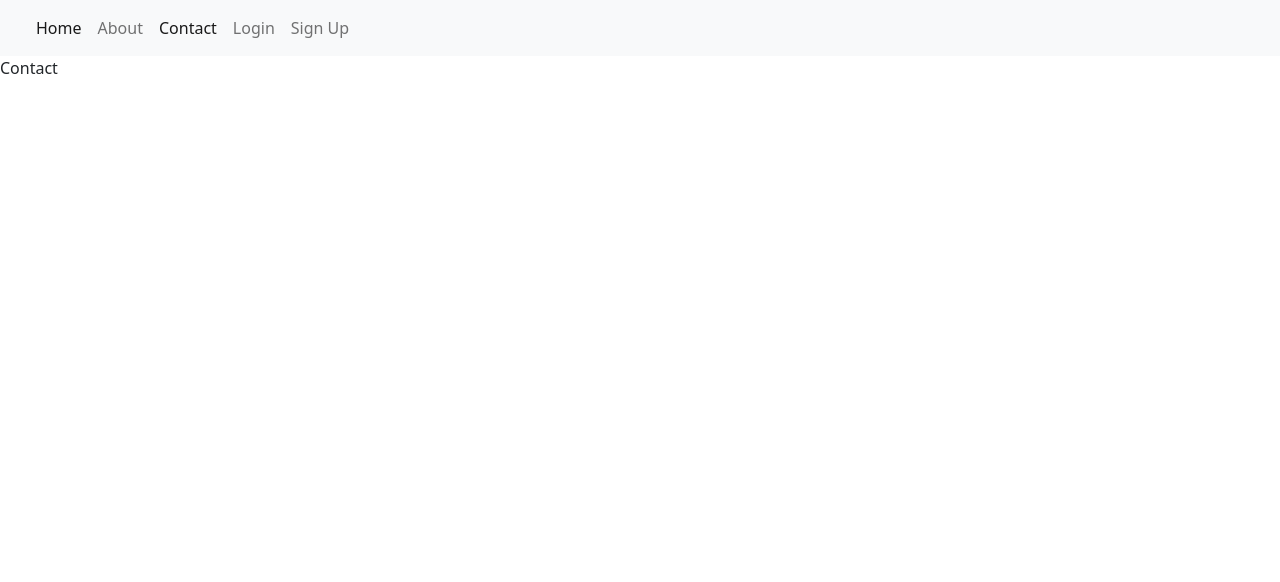
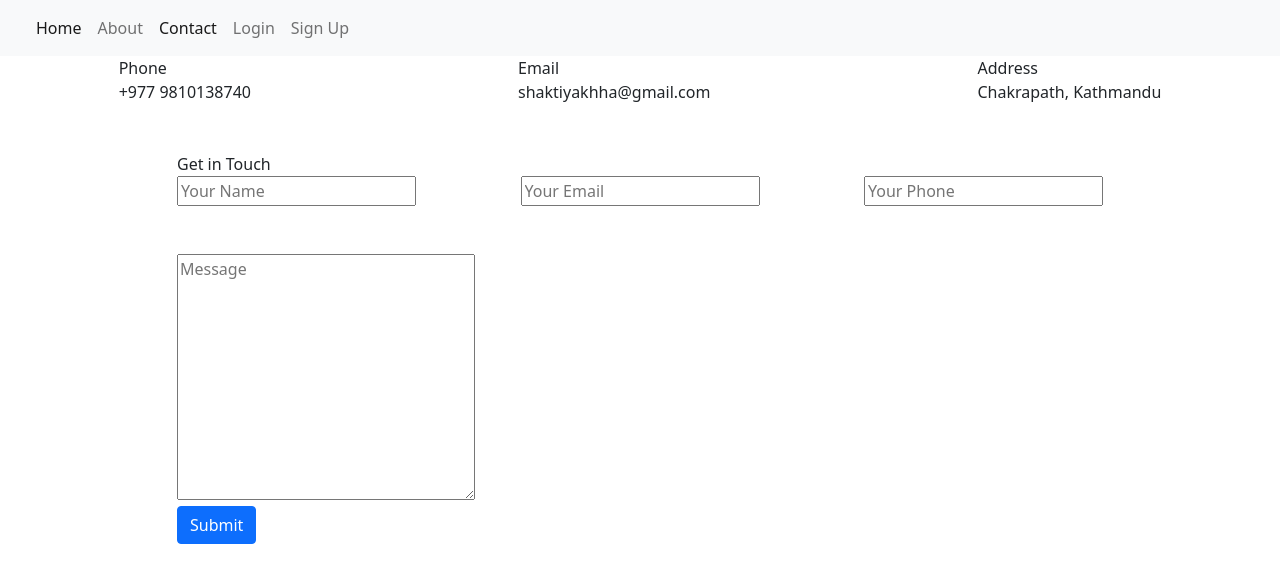
Before and after one commit to shaktidewan/MERN-Project, a React (Create React App) app in the folder client/: page /contact in a window 1280 px wide. Shown: the top 582 px of the page. Built offline with nearby package versions, Linux system fonts and the light colour scheme.

Commit message:
Contact Page UI

```diff
--- a/client/src/components/about.js
+++ b/client/src/components/about.js
@@ -1,9 +1,11 @@
-import React from 'react'
+import React from "react";
 
 const About = () => {
   return (
-    <div>About</div>
-  )
-}
+    <>
+     ABOUT
+    </>
+  );
+};
 
-export default About
+export default About;
--- a/client/src/components/contact.js
+++ b/client/src/components/contact.js
@@ -1,9 +1,85 @@
-import React from 'react'
+import React from "react";
 
 const Contact = () => {
   return (
-    <div>Contact</div>
-  )
-}
+    <>
+      <div className="contact_info">
+        <div className="container-fluid">
+          <div className="row">
+            <div className="col-lg-10 offset-lg-1 d-flex justify-content-between">
+              <div className="contact_info_item d-flex justify-content-start align-items-center">
+                {/* <img/> */}
+                <div className="contact_info_content">
+                  <div className="contact_info_title">Phone</div>
+                  <div className="contact-info_text">+977 9810138740</div>
+                </div>
+              </div>
+              <div className="contact_info_item d-flex justify-content-start align-items-center">
+                {/* <img/> */}
+                <div className="contact_info_content">
+                  <div className="contact_info_title">Email</div>
+                  <div className="contact-info_text">
+                    shaktiyakhha@gmail.com
+                  </div>
+                </div>
+              </div>
+              <div className="contact_info_item d-flex justify-content-start align-items-center">
+                {/* <img/> */}
+                <div className="contact_info_content">
+                  <div className="contact_info_title">Address</div>
+                  <div className="contact-info_text">Chakrapath, Kathmandu</div>
+                </div>
+              </div>
+            </div>
+          </div>
+        </div>
+      </div>
+      {/* FORM for contact   */}
+      <div className="contact_form" style={{ backgroundColor: "white" }}>
+        <div className="container">
+          <div className="row">
+            <div className="col-lg-10 offset-lg-1">
+              <div className="contact_form_container py-5">
+                <div className="contact_form_title">Get in Touch</div>
+                <form className="contact_form">
+                  <div className="contact_form_name d-flex justify-content-between align-items-between">
+                    <input
+                      type="text"
+                      id="contact_form_name"
+                      className="conact_form_name input_field"
+                      placeholder="Your Name"
+                      required
+                    />
+                    <input
+                      type="email"
+                      id="contact_form_email"
+                      className="conact_form_email input_field"
+                      placeholder="Your Email"
+                      required
+                    />
+                    <input
+                      type="number"
+                      id="contact_form_phone"
+                      className="conact_form_phone input_field"
+                      placeholder="Your Phone"
+                      required
+                    />
+                  </div>
 
-export default Contact
+                  <div className="contact_form_text mt-5">
+                    <textarea className="text_field contact_from_message" placeholder="Message" cols="30" rows="10"></textarea>
+                  </div>
+                  <button type="submit" className="btn btn-primary" id="contact">
+                      Submit
+                    </button>
+                </form>
+              </div>
+            </div>
+          </div>
+        </div>
+      </div>
+    </>
+  );
+};
+
+export default Contact;
```
